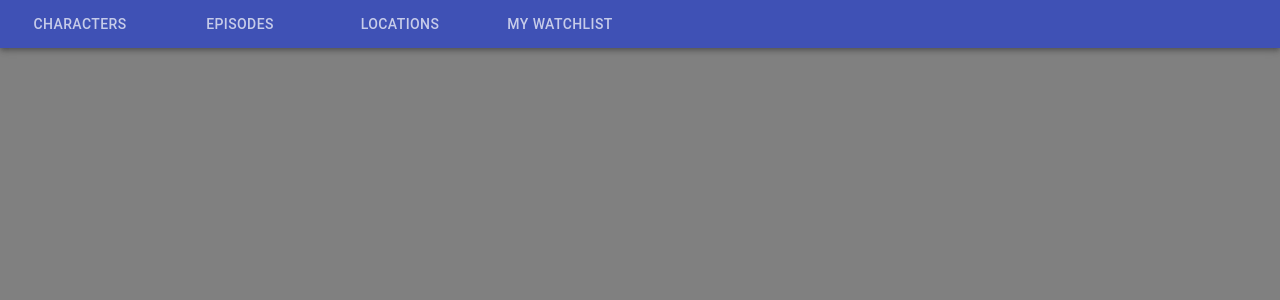
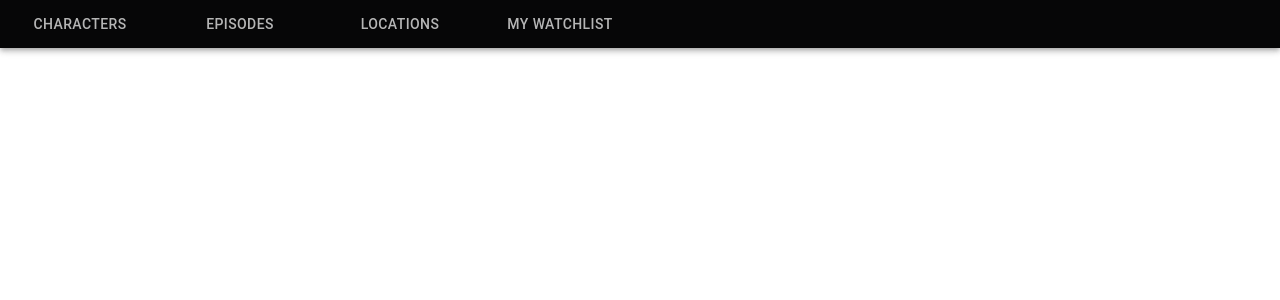
Before and after one commit to lanafiyeva/rick_and_morty_spa, a React (Create React App) app: page / in a window 1280 px wide. Shown: the top 300 px of the page. Built offline with nearby package versions, Linux system fonts and the light colour scheme.

Commit message:
Fixed css issues

```diff
--- a/src/App.css
+++ b/src/App.css
@@ -13,6 +13,8 @@
   flex-wrap: nowrap;
   align-items: center;
   height: 66px;
+  background-color: #fff;
+  margin-bottom: 1%;
 }
 
 .MuiFormControl-root {
@@ -38,9 +40,9 @@
   }
 }
 
-.App-header {
+.App-header,
+.app-body {
   background-color: gray;
-  min-height: 100vh;
   display: flex;
   flex-direction: column;
   align-items: center;
@@ -67,6 +69,41 @@
   grid-template-columns: 1fr;
   grid-gap: 2vw;
 }
+
+.PrivateTabIndicator-colorSecondary-3 {
+  background-color: hsl(0, 100%, 100%) !important;
+}
+
+.MuiAppBar-colorPrimary,
+.MuiButton-containedPrimary {
+  color: #fff;
+  background-color: #060607 !important;
+}
+
+.char {
+  width: 100%;
+}
+
+.episodes {
+  width: 56%;
+}
+
+.locations {
+  width: 48%;
+}
+
+form {
+  width: 100%;
+}
+
+.MuiFormControl-root {
+  margin: 8px !important;
+}
+
+.css-a88p61-MuiInputBase-root-MuiInput-root {
+  margin-top: 22px !important;
+}
+
 @keyframes App-logo-spin {
   from {
     transform: rotate(0deg);
--- a/src/App.js
+++ b/src/App.js
@@ -10,6 +10,7 @@ import Episodes from './Episodes'
 import Locations from './Locations'
 import MyWatchlist from './MyWatchlist'
 import { Route, Link, Switch, useLocation } from 'react-router-dom'
+import Container from '@mui/material/Container'
 
 function App() {
   const location = useLocation()
@@ -47,7 +48,8 @@ function App() {
             />
           </Tabs>
         </AppBar>
-
+      </header>
+      <body className="app-body" maxWidth="sm">
         <Switch>
           <Route path="/character">
             <Characters />
@@ -62,7 +64,7 @@ function App() {
             <MyWatchlist />
           </Route>
         </Switch>
-      </header>
+      </body>
     </div>
   )
 }
@@ -73,13 +75,5 @@ function a11yProps(index) {
     'aria-controls': `simple-tabpanel-${index}`,
   }
 }
-/*
-const useStyles = makeStyles((theme) => ({
-  root: {
-    flexGrow: 1,
-    backgroundColor: theme.palette.background.paper,
-  },
-}))
-*/
 
 export default App
--- a/src/Characters/index.js
+++ b/src/Characters/index.js
@@ -46,8 +46,6 @@ function Characters() {
       species: species,
     })
 
-    //  console.log('status')
-    //  console.log(status)
     fetch(API_URLS.CHARACTER + '?' + params.toString())
       .then((res) => res.json())
       .then(
@@ -64,7 +62,8 @@ function Characters() {
 
   return (
     <>
-      <div class="filter-container">
+      <div class="characters-body">
+        <div class="filter-container char">
           <form className={classes.root} noValidate autoComplete="off">
             <FormControl className={classes.formControl}>
               <InputLabel id="demo-simple-select-label">Status</InputLabel>
@@ -113,6 +112,7 @@ function Characters() {
             ))}
           </div>
         ) : null}
+      </div>
     </>
   )
 }
--- a/src/Episodes/index.js
+++ b/src/Episodes/index.js
@@ -71,7 +71,6 @@ function Episodes() {
 
   const handleChangeName = (event) => {
     setName(event.target.value)
-    console.log('handleChangeName:', name)
   }
 
   const handleSearchClick = (event) => {
@@ -85,10 +84,9 @@ function Episodes() {
     history.push(currentUrl)
   }
 
-  console.log('name:', name)
   return (
     <>
-      <div class="filter-container">
+      <div class="filter-container episodes">
         <form className={classes.root} noValidate autoComplete="off">
           <Input
             id="name-id"
@@ -120,7 +118,7 @@ function Episodes() {
       {!items ? <div>No results</div> : null}
       {items && !items.length ? <div>Загрузка...</div> : null}
       {items && items.length ? (
-        <div class="episodestyle">
+        <div class="episodestyle ">
           <TableContainer component={Paper}>
             <Table
               className={classes.table}
--- a/src/Locations/index.js
+++ b/src/Locations/index.js
@@ -54,7 +54,6 @@ function Locations() {
 
   const handleSearchClick = (event) => {
     let currentUrl = URL + (searchValue ? '/?' + param + '=' + searchValue : '')
-    console.log('currentUrl:', currentUrl)
     history.push(currentUrl)
   }
 
@@ -66,7 +65,6 @@ function Locations() {
 
   useEffect(async () => {
     try {
-      console.log('URL:', API_URLS.LOCATION + location.search)
       const response = await fetch(API_URLS.LOCATION + location.search)
       const result = await response.json()
       setIsLoaded(true)
@@ -80,7 +78,7 @@ function Locations() {
 
   return (
     <>
-      <div class="filter-container">
+      <div class="filter-container locations">
         <form className={classes.root} noValidate autoComplete="off">
           <FormControl className={classes.formControl}>
             <InputLabel id="demo-simple-select-label">Param</InputLabel>
```
Also changed, not shown: src/Characters/character.js (added). Lines whose indentation alone changed are shown as unchanged.
